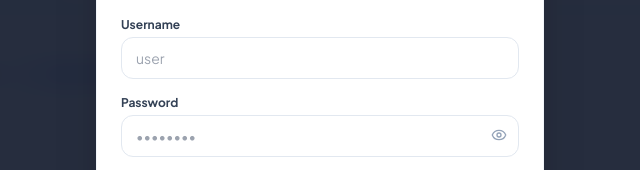
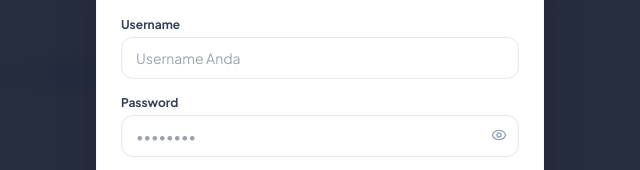
Before and after one commit to airgcv/app, a plain HTML site: page index.html in a window 1280 px wide. Shown: the part 327-497 px from the top of the page, 320-960 px from the left. Drawn offline with nearby package versions, Linux system fonts and the light colour scheme.

Commit message:
Add files via upload

```diff
--- a/index.html
+++ b/index.html
@@ -65,7 +65,7 @@
       <form onsubmit="handleLoginMulti(event)" class="space-y-4">
         <div>
           <label class="block text-xs font-bold text-slate-700 mb-1">Username</label>
-          <input type="text" id="inputUsername" placeholder="user" class="w-full border border-slate-200 rounded-xl px-3.5 py-2.5 text-sm focus:ring-2 focus:ring-blue-500 focus:outline-none" required>
+          <input type="text" id="inputUsername" placeholder="Username Anda" class="w-full border border-slate-200 rounded-xl px-3.5 py-2.5 text-sm focus:ring-2 focus:ring-blue-500 focus:outline-none" required>
         </div>
 
         <div>
```
